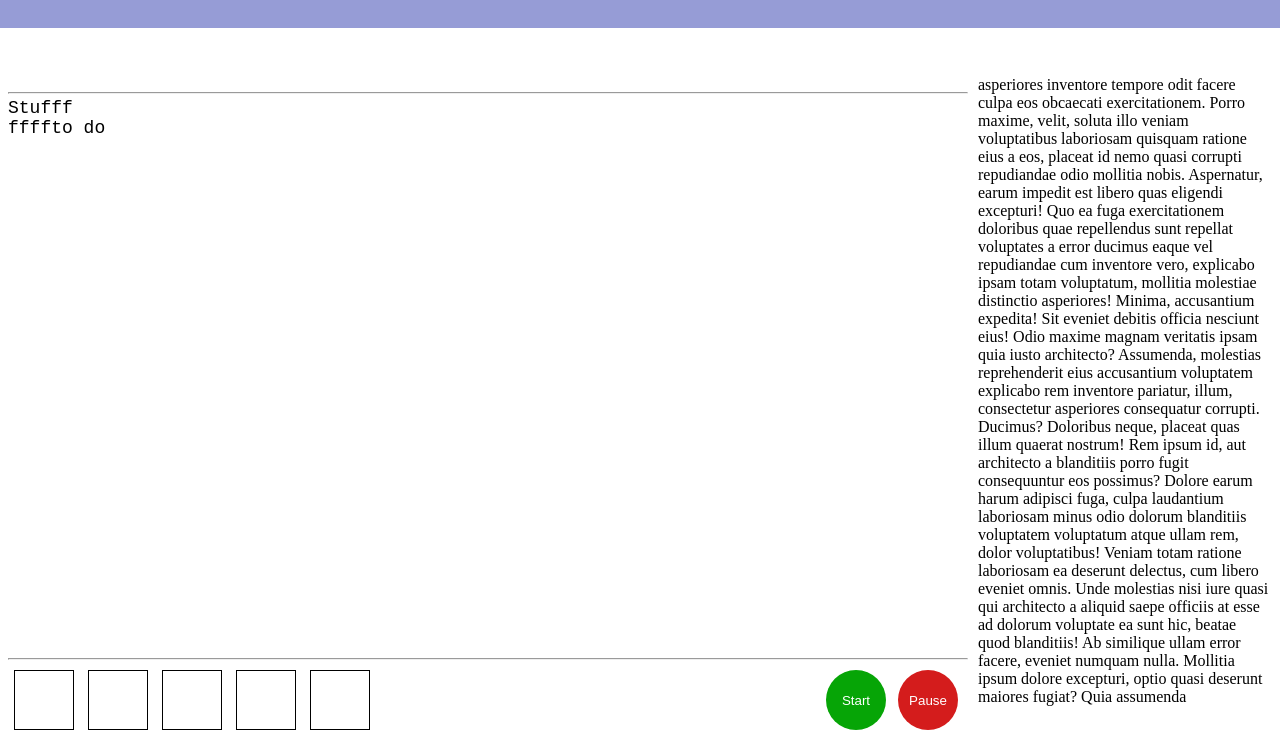
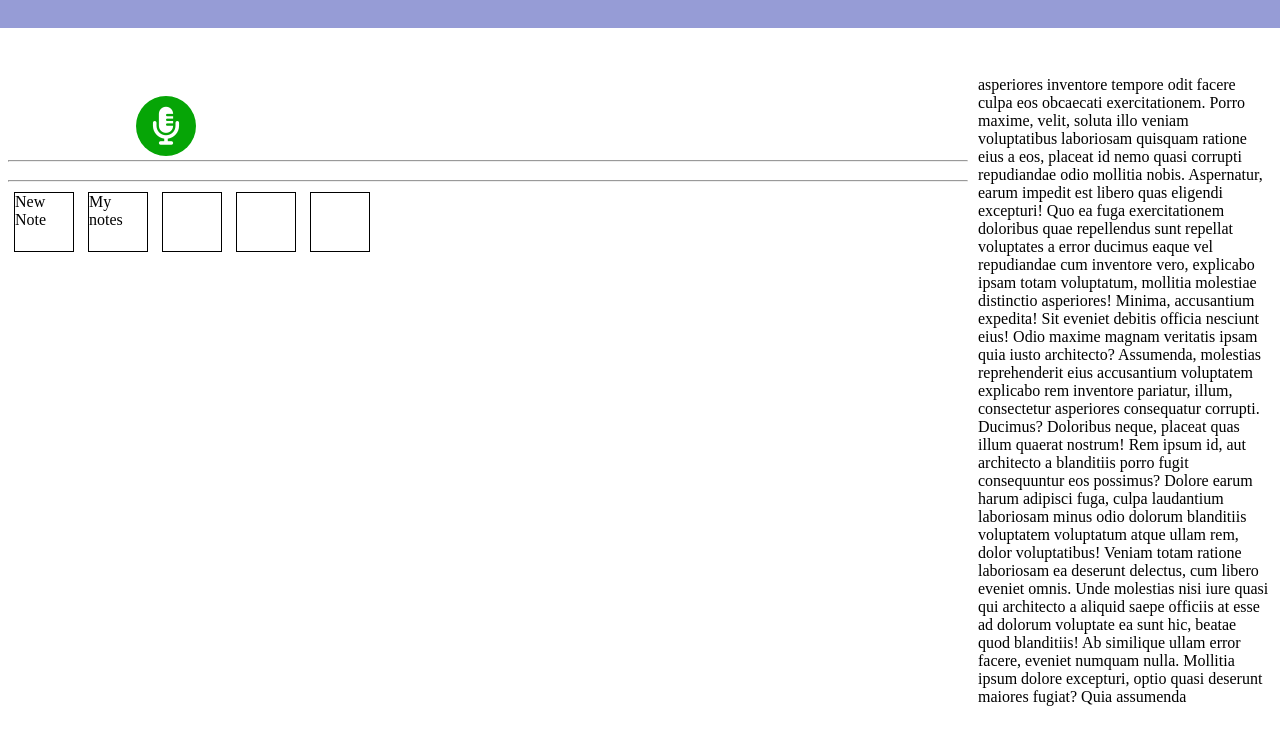
Before and after one commit to muktarkabir/Vocal-Logs, a website: page index.html in a window 1280 px wide. Shown: the part 52-800 px from the top of the page. Drawn offline with Linux system fonts and the light colour scheme.

Commit message:
Restyle note page and add font awesome icon

```diff
--- a/index.html
+++ b/index.html
@@ -4,6 +4,11 @@
 		<meta charset="UTF-8" />
 		<meta name="viewport" content="width=device-width, initial-scale=1.0" />
 		<link rel="stylesheet" href="style.css" />
+		<script src="index.js" defer></script>
+		<script
+			src="https://kit.fontawesome.com/582b9644f7.js"
+			crossorigin="anonymous"></script>
+
 		<title>Vocal-logs</title>
 	</head>
 	<body>
@@ -19,21 +24,32 @@
 		</header>
 		<main>
 			<div class="main-stuff">
-				<div class="title" contenteditable></div>
+				<div class="top">
+					<div class="title" contenteditable></div>
+					<div class="start-stop">
+						<button class="start">
+							<i
+								class="fas fa-microphone-alt"
+								style="
+									display: flex;
+									justify-content: center;
+									align-items: center;
+									font-size: 38px;
+								"></i>
+						</button>
+					</div>
+				</div>
+
 				<hr />
-				<textarea class="words">Stufff&#13;&#10;ffffto do</textarea>
+				<div class="textarea" contenteditable></div>
 				<hr />
 				<div class="controls">
 					<div class="features">
-						<div class="children child1"></div>
-						<div class="children child2"></div>
+						<div class="children child1">New Note</div>
+						<div class="children child2">My notes</div>
 						<div class="children child3"></div>
 						<div class="children child4"></div>
 						<div class="children child5"></div>
-					</div>
-					<div class="start-stop">
-						<button class="start">Start</button>
-						<button class="stop">Pause</button>
 					</div>
 				</div>
 			</div>
```
